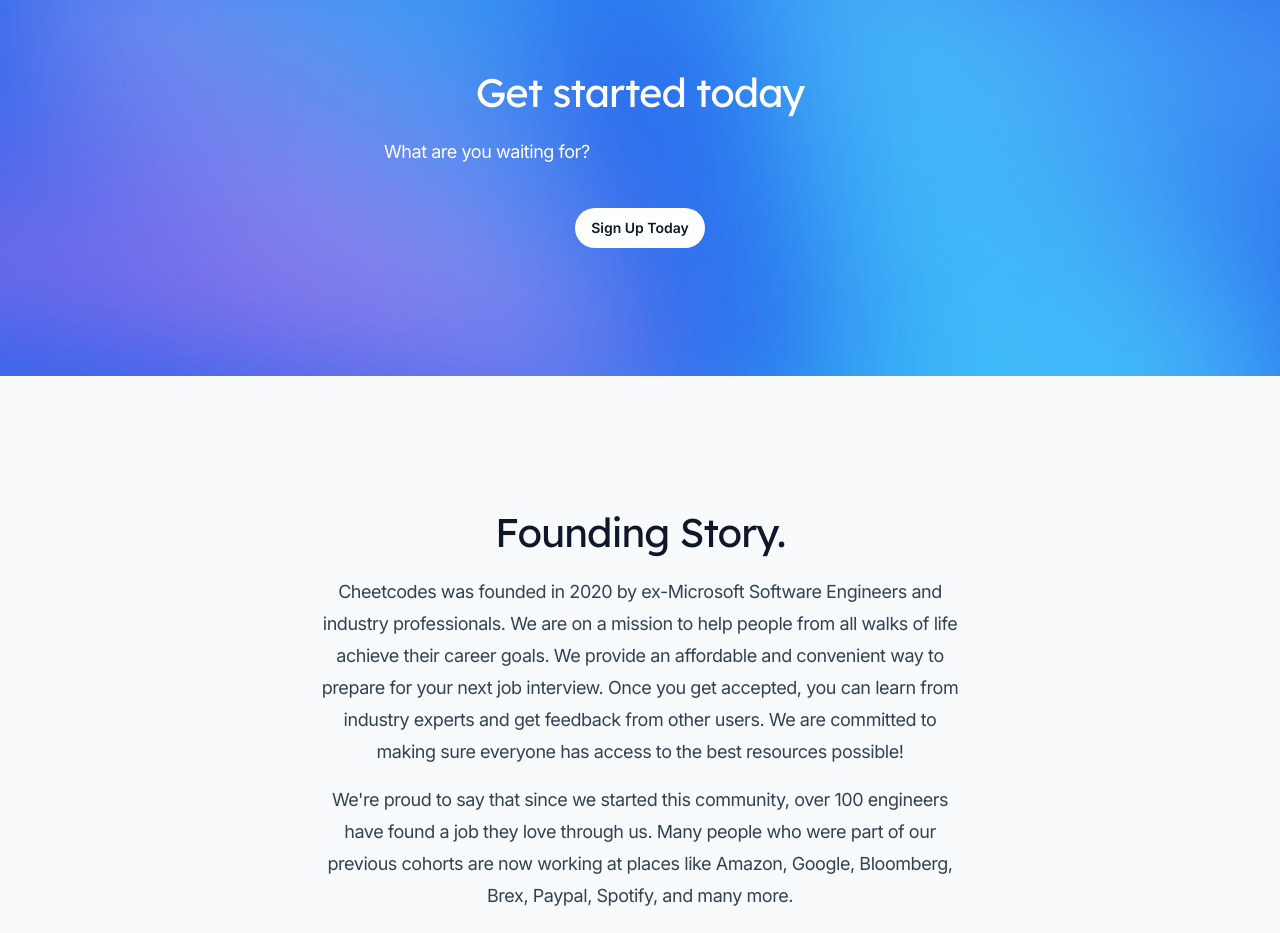
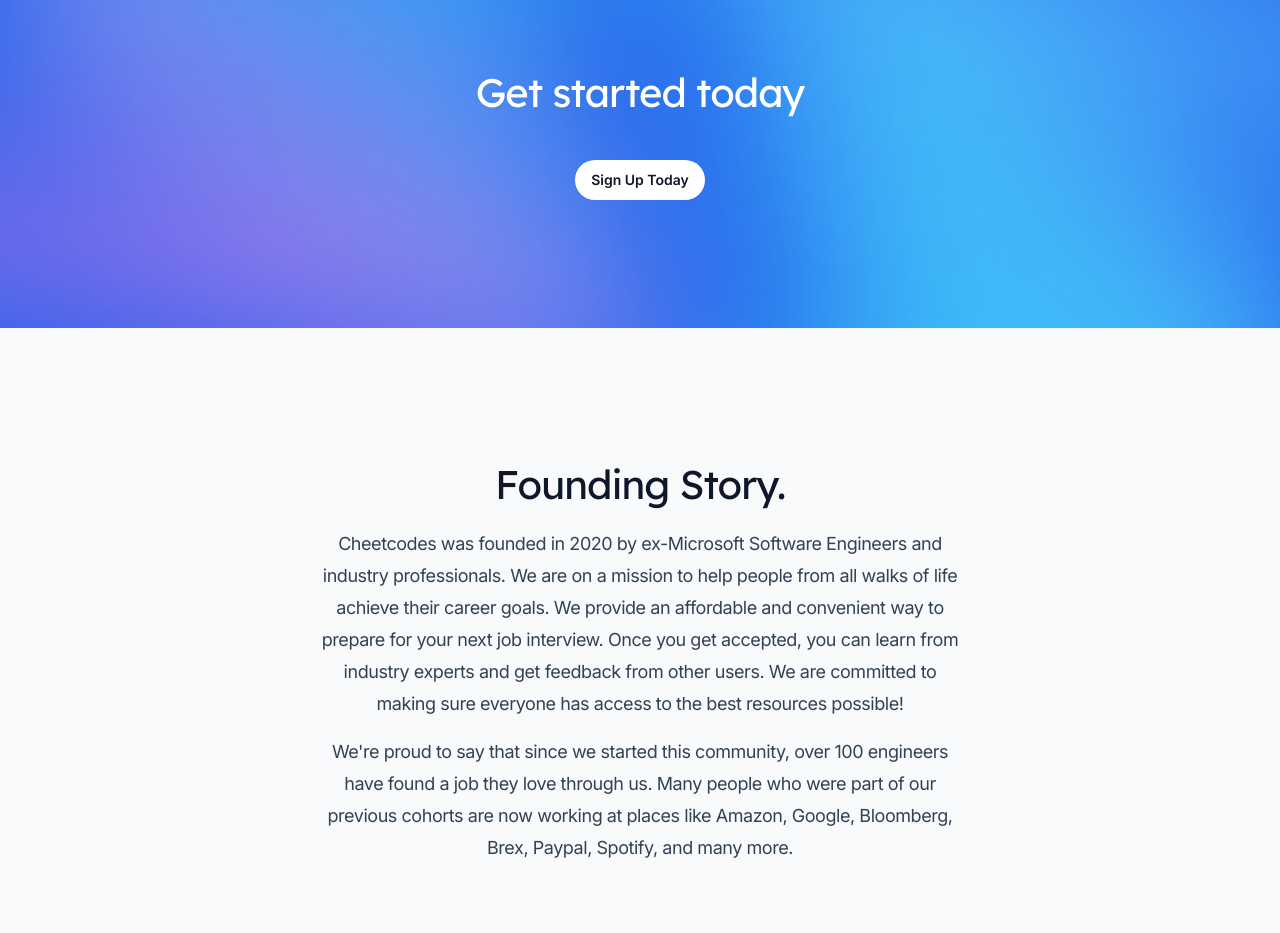
Before and after one commit to Cheetcoder/landing-page, a Next.js app: page / in a window 1280 px wide. Shown: the part 1960-2893 px from the top of the page. Built offline with nearby package versions, Linux system fonts and the light colour scheme.

Commit message:
Update CallToAction.jsx

```diff
--- a/src/components/CallToAction.jsx
+++ b/src/components/CallToAction.jsx
@@ -25,11 +25,7 @@
           <h2 className="font-display text-3xl tracking-tight text-white sm:text-4xl">
             Get started today
           </h2>
-          <p className="text-left mt-4 text-lg tracking-tight text-white">
 
-
-          What are you waiting for?
-          </p>
 
 
           <ButtonLink href="https://docs.google.com/forms/d/13IUKfB9sJkypCWi-54Zj-htNBGBM71CVxjtfyxySSDk" color="white" className="mt-10">
```
